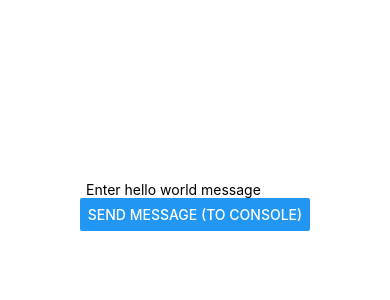
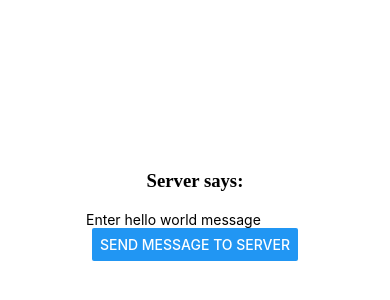
Before and after one commit to Stammtisch-Project/Stammtisch, a React Native app in the folder Stammtisch/: screen / in a window 390 px wide. Shown: the part 216-516 px from the top of the page. Built offline with nearby package versions, Linux system fonts and the light colour scheme; no server answers.

Commit message:
Request server message initially and re-request it after send

```diff
--- a/Stammtisch/App.js
+++ b/Stammtisch/App.js
@@ -1,30 +1,46 @@
-import React, { useState } from "react";
+import React, { useState, useEffect } from "react";
 import { StyleSheet, Text, View, TextInput, Button } from "react-native";
 
 export default function App() {
 	const [helloWorldMessage, setHelloWorldMessage] = useState("");
+	const [serverMessage, setServerMessage] = useState("");
 
 	// fetch the helloWorldMessage from the server and set it
-	fetch("http://localhost:8090/hello-stammtisch")
-		.then((response) => response.text())
-		.then((text) => {
-			setHelloWorldMessage(text);
-		});
+	useEffect(() => {
+		fetchMessage();
+	}, []);
 
 	function sendMessage() {
 		// TODO: don't log it, but write it to the server
-		console.log(helloWorldMessage);
+		fetch("http://localhost:8090/hello-stammtisch", {
+			method: "POST",
+			headers: {
+				"Content-Type": "application/json",
+			},
+			body: JSON.stringify({ message: helloWorldMessage }),
+		}).then(() => {
+			fetchMessage();
+		});
 		setHelloWorldMessage("");
+	}
+
+	function fetchMessage() {
+		fetch("http://localhost:8090/hello-stammtisch")
+			.then((response) => response.text())
+			.then((text) => {
+				setServerMessage(text);
+			});
 	}
 
 	return (
 		<View style={styles.container}>
+			<h3>Server says: {serverMessage}</h3>
 			<TextInput
 				placeholder="Enter hello world message"
 				onChangeText={(text) => setHelloWorldMessage(text)}
 				value={helloWorldMessage}
 			></TextInput>
-			<Button onPress={sendMessage} title="Send message (to console)"></Button>
+			<Button onPress={sendMessage} title="Send message to server"></Button>
 		</View>
 	);
 }
```
